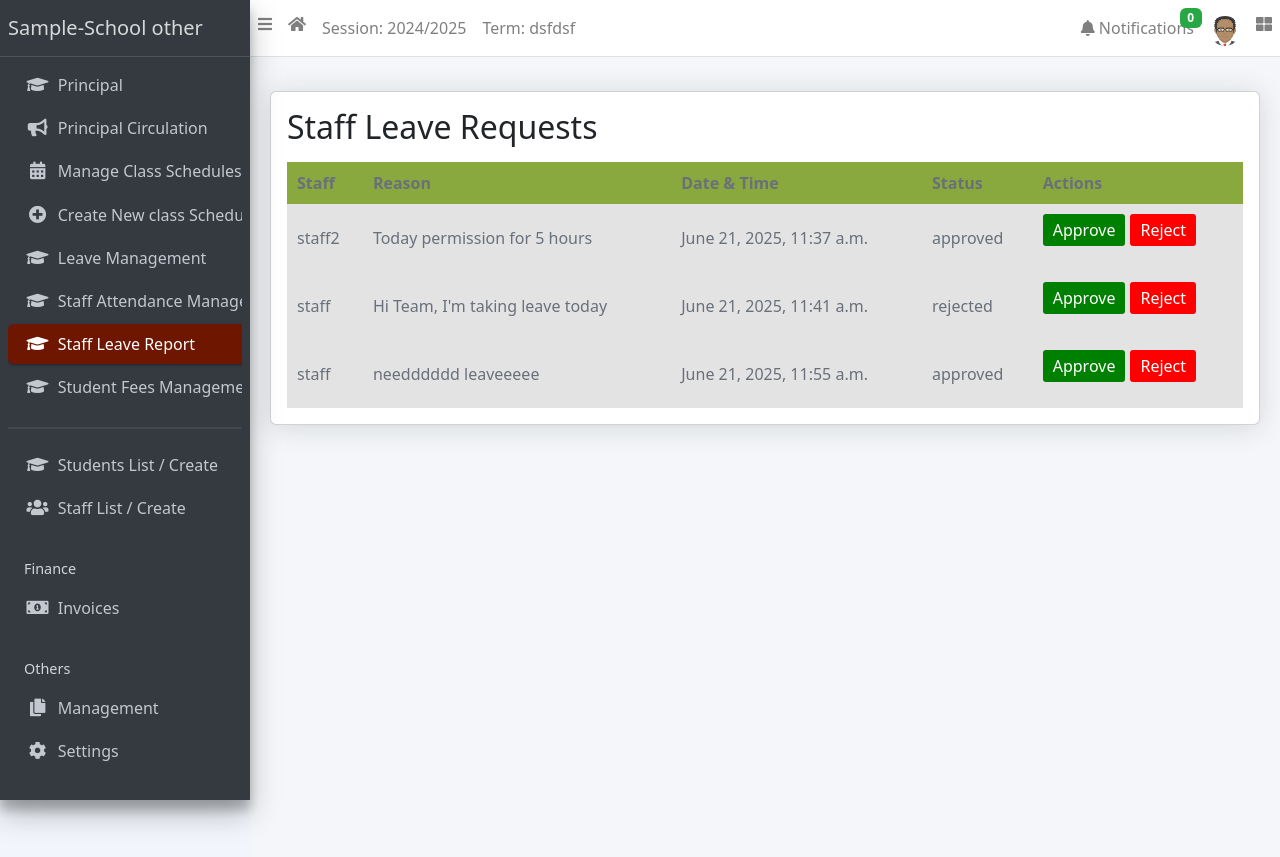
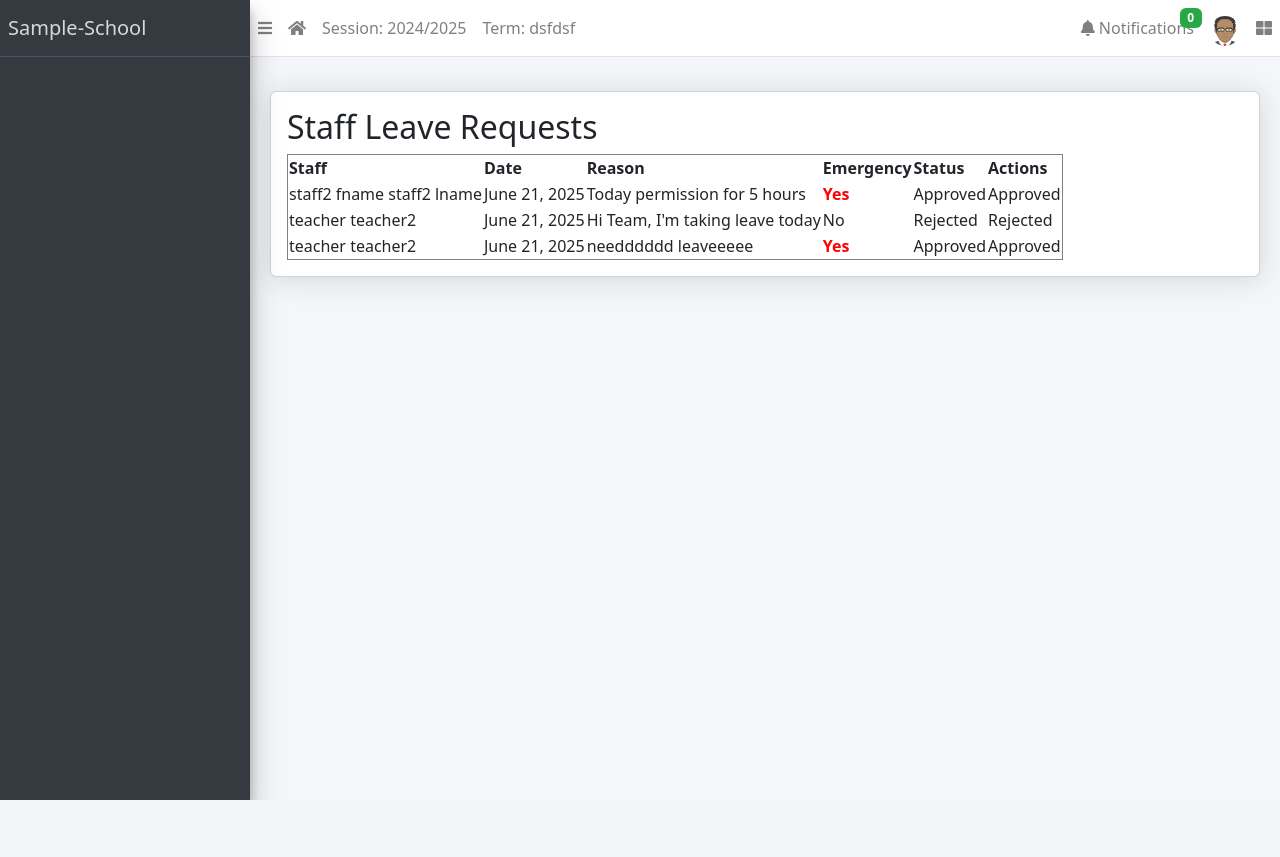
Before and after one commit to Prasanth9080/School1-CRM, a Django app: page /principal/staff/leavereport/ in a window 1280 px wide. After the commit the page ends 800 px from the top, so only its background shows below. Run offline with Django 3.2, Linux system fonts and the light colour scheme; a user stored in the database is signed in; data comes from the database, SQL or seed files in the repository; both versions use the stored data as it was after the commit; some libraries are stand-ins or nearby versions.

Commit message:
staff leave request after approve principal not visible the class schedule dropdown

```diff
--- a/New_School_CRM-main/apps/principal/templates/principal/principal_staffleavereport.html
+++ b/New_School_CRM-main/apps/principal/templates/principal/principal_staffleavereport.html
@@ -1,132 +1,35 @@
-<style>
-    .table-responsive {
-        overflow-x: auto;
-        -webkit-overflow-scrolling: touch;
-        width: 100%;
-    }
-
-    table {
-        border-collapse: collapse;
-        width: 100%;
-        border-color: transparent;
-    }
-
-    th,
-    td {
-        border: 1px solid black;
-        padding: 10px;
-        text-align: start;
-    }
-
-    thead {
-        /* background-color: #16C47F; */
-        background-color: #89a83e;
-    }
-
-    /* NEW working colors */
-    .pending {
-        color: orange;
-        font-weight: bold;
-    }
-
-    .approved {
-        color: green;
-        font-weight: bold;
-    }
-
-    .rejected {
-        color: red;
-        font-weight: bold;
-    }
-
-    .submit-btn button {
-        background-color: #6DE1D2;
-        border-color: transparent;
-        color: white;
-        border-radius: 3px;
-        color: black;
-    }
-
-    tbody tr {
-        font-size: 16px;
-        background-color: #E3E3E3;
-    }
-
-    tbody tr:hover {
-        background-color: #c8c7c7;
-        cursor: pointer;
-    }
-
-    .btn-approve {
-        background-color: green;
-        color: white;
-        border: none;
-        padding: 5px 10px;
-        border-radius: 3px;
-        cursor: pointer;
-    }
-
-    .btn-reject {
-        background-color: red;
-        color: white;
-        border: none;
-        padding: 5px 10px;
-        border-radius: 3px;
-        cursor: pointer;
-    }
-
-    .btn-approve:hover,
-    .btn-reject:hover {
-        opacity: 0.8;
-    }
-
-    @media (max-width: 768px) {
-
-        th,
-        td {
-            font-size: 14px;
-            padding: 6px;
-        }
-
-        h2 {
-            font-size: 22px !important;
-        }
-
-    }
-</style>
-
-{% extends 'principal/principal_index.html' %}
+{% extends "base.html" %}
 {% block content %}
 <h2>Staff Leave Requests</h2>
-<div class="table-responsive mt-3">
-    <table>
-        <thead>
+<table border="1">
     <tr>
         <th>Staff</th>
+        <th>Date</th>
         <th>Reason</th>
-                <th>Date & Time</th>
+        <th>Emergency</th>
         <th>Status</th>
         <th>Actions</th>
     </tr>
-        </thead>
     {% for leave in leaves %}
-        <tbody>
     <tr>
-                <td>{{ leave.staff.username }}</td>
+        <td>{{ leave.staff.get_full_name|default:leave.staff.username }}</td>
+        <td>{{ leave.leave_date }}</td>
         <td>{{ leave.reason }}</td>
-                <td>{{ leave.date_applied }}</td>
-                <td>{{ leave.status }}</td>
+        <td>{% if leave.is_emergency %}<strong style="color:red;">Yes</strong>{% else %}No{% endif %}</td>
+        <td>{{ leave.status|title }}</td>
         <td>
-                    <form method="post" style="display: flex;gap: 5px;align-items: center;">
+            {% if leave.status == 'pending' %}
+            <form method="post" style="display:inline;">
                 {% csrf_token %}
                 <input type="hidden" name="leave_id" value="{{ leave.id }}">
-                        <button name="action" value="approve" class="btn-approve">Approve</button>
-                        <button name="action" value="reject" class="btn-reject">Reject</button>
+                <button name="action" value="approve">Approve</button>
+                <button name="action" value="reject">Reject</button>
             </form>
+            {% else %}
+            {{ leave.status|title }}
+            {% endif %}
         </td>
     </tr>
-        </tbody>
     {% endfor %}
 </table>
-</div>
 {% endblock %}
--- a/New_School_CRM-main/apps/principal/views.py
+++ b/New_School_CRM-main/apps/principal/views.py
@@ -7,9 +7,27 @@
 def principal_dashboard(request):
     return render (request, "principal/principal_data.html")
 
+# @login_required
+# def principalstaffleavereport(request):
+#     leaves = LeaveRequeststaff.objects.all()
+
+#     if request.method == "POST":
+#         leave_id = request.POST.get("leave_id")
+#         action = request.POST.get("action")
+#         leave = LeaveRequeststaff.objects.get(id=leave_id)
+#         if action == "approve":
+#             leave.status = "approved"
+#         elif action == "reject":
+#             leave.status = "rejected"
+#         leave.save()
+#         return redirect('principal-staff-leave-report')
+
+#     return render(request, "principal/principal_staffleavereport.html", {"leaves": leaves})
+
+#### new ....
 @login_required
 def principalstaffleavereport(request):
-    leaves = LeaveRequeststaff.objects.all()
+    leaves = LeaveRequeststaff.objects.all().order_by('-leave_date')
 
     if request.method == "POST":
         leave_id = request.POST.get("leave_id")
@@ -23,7 +41,6 @@
         return redirect('principal-staff-leave-report')
 
     return render(request, "principal/principal_staffleavereport.html", {"leaves": leaves})
-
 
 
 
@@ -513,15 +530,75 @@
     schedules = StaffClassSchedule.objects.all()
     return render(request, 'principal/class_schedule_list.html', {'schedules': schedules})
 
+# def class_schedule_create(request):
+#     if request.method == 'POST':
+#         form = StaffClassScheduleForm(request.POST)
+#         if form.is_valid():
+#             form.save()
+#             return redirect('principal-class-schedule-list')
+#     else:
+#         form = StaffClassScheduleForm()
+#     return render(request, 'principal/class_schedule_create.html', {'form': form})
+
+#### new for class scheduule create
+
+# from django.utils.timezone import localtime
+# from django.contrib.auth.models import User
+# from ..staffs.models import LeaveRequeststaff  # Adjust path if different
+
+# def class_schedule_create(request):
+#     from datetime import date
+
+#     today = date.today()
+
+#     # Find staff with approved leave today
+#     leave_staff_ids = LeaveRequeststaff.objects.filter(
+#         leave_date=today,
+#         status='approved'
+#     ).values_list('staff_id', flat=True)
+
+#     # All teaching staff excluding leave-approved ones
+#     available_staff = User.objects.filter(userprofile__role='teacher').exclude(id__in=leave_staff_ids)
+
+#     if request.method == 'POST':
+#         form = StaffClassScheduleForm(request.POST, available_staff=available_staff)
+#         if form.is_valid():
+#             form.save()
+#             return redirect('principal-class-schedule-list')
+#     else:
+#         form = StaffClassScheduleForm(available_staff=available_staff)
+
+#     return render(request, 'principal/class_schedule_create.html', {'form': form})
+
+
+######## new 2 for class schedule create with available staff
+
+from django.utils.timezone import now
+from django.contrib.auth.models import User
+from ..staffs.models import LeaveRequeststaff  # Adjust if needed
+
 def class_schedule_create(request):
+    today = now().date()
+
+    # Fetch all approved leave requests for today
+    leave_staff_ids = LeaveRequeststaff.objects.filter(
+        leave_date=today,
+        status='approved'
+    ).values_list('staff_id', flat=True)
+
+    # Get all staff with role 'teacher' except those on leave
+    available_staff = User.objects.filter(userprofile__role='teacher').exclude(id__in=leave_staff_ids)
+
     if request.method == 'POST':
-        form = StaffClassScheduleForm(request.POST)
+        form = StaffClassScheduleForm(request.POST, available_staff=available_staff)
         if form.is_valid():
             form.save()
             return redirect('principal-class-schedule-list')
     else:
-        form = StaffClassScheduleForm()
+        form = StaffClassScheduleForm(available_staff=available_staff)
+
     return render(request, 'principal/class_schedule_create.html', {'form': form})
+
 
 def class_schedule_edit(request, pk):
     schedule = get_object_or_404(StaffClassSchedule, pk=pk)
--- a/New_School_CRM-main/apps/staffs/models.py
+++ b/New_School_CRM-main/apps/staffs/models.py
@@ -42,8 +42,10 @@
 
 class LeaveRequeststaff(models.Model):
     staff = models.ForeignKey(User, on_delete=models.CASCADE)
+    leave_date = models.DateField(default=timezone.now)
     reason = models.TextField()
     date_applied = models.DateTimeField(auto_now_add=True)
+    is_emergency = models.BooleanField(default=False)
 
     STATUS_CHOICES = [
         ('pending', 'Pending'),
@@ -53,7 +55,7 @@
     status = models.CharField(max_length=10, choices=STATUS_CHOICES, default='pending')
 
     def __str__(self):
-        return f"{self.staff.username} - {self.status}"
+        return f"{self.staff.username} - {self.leave_date} - {self.status}"
 
 
 ######### attendance model for staff ########
--- a/New_School_CRM-main/templates/base.html
+++ b/New_School_CRM-main/templates/base.html
@@ -362,7 +362,7 @@
             </li>
 
             <li class="nav-item">
-              <a href="{% url 'staff-class-sechedule' %}" class="nav-link">
+              <a href="{% url 'staff-class-schedule' %}" class="nav-link">
                 <i class="nav-icon fas fa-graduation-cap"></i>
                 <p>
                   class sechedule
```
Also changed, not shown: New_School_CRM-main/apps/principal/forms.py (+44 -0 lines), New_School_CRM-main/apps/staffs/forms.py (+16 -1 lines), New_School_CRM-main/apps/staffs/templates/staffs/staff_leave_request.html (+32 -3 lines), New_School_CRM-main/apps/staffs/views.py (+53 -2 lines), New_School_CRM-main/apps/staffs/migrations/0010_leaverequeststaff_is_emergency_and_more.py (added), New_School_CRM-main/db.sqlite3, 1 other file. Lines whose indentation alone changed are shown as unchanged.
